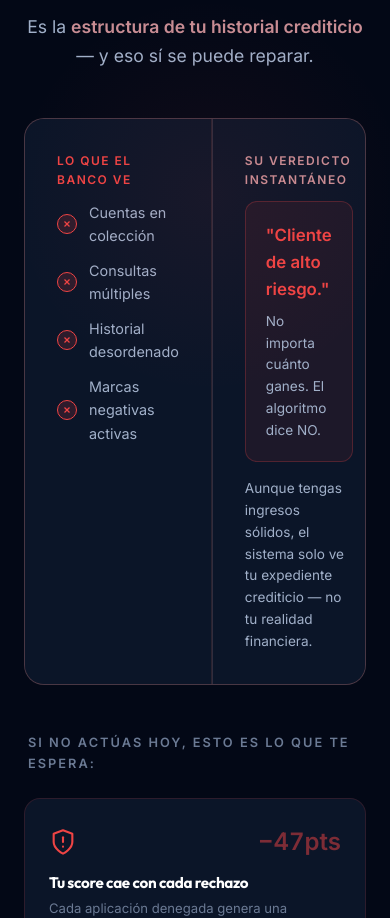
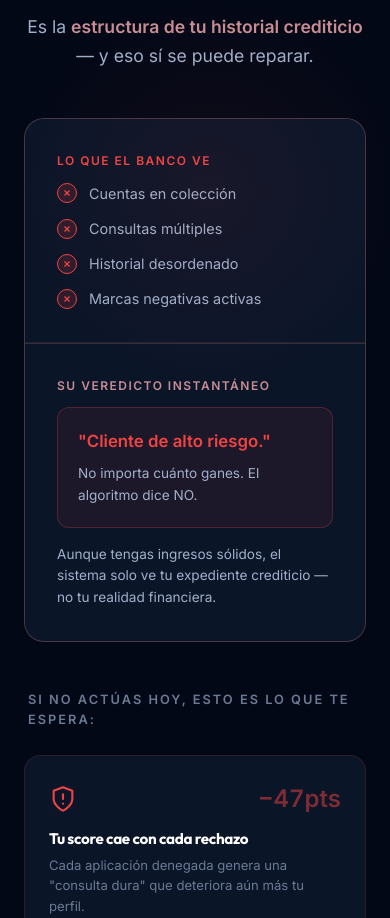
Before and after one commit to franciscoorqueda06-web/PaginaDayani, a React (Vite) app in the folder frontend/: page / in a window 390 px wide. Shown: the part 2447-3365 px from the top of the page. Built offline with nearby package versions, Linux system fonts and the light colour scheme.

Commit message:
fix: responsive Problem section + VITE_API_URL for Netlify build

```diff
--- a/frontend/src/components/Problem.jsx
+++ b/frontend/src/components/Problem.jsx
@@ -1,4 +1,26 @@
 import React from 'react';
+
+const problemStyles = `
+  .problem-two-col {
+    display: grid;
+    grid-template-columns: 1fr 1fr;
+    gap: 1px;
+    background: rgba(200,141,148,0.2);
+    border-radius: 1.25rem;
+    overflow: hidden;
+    margin-bottom: 3rem;
+    border: 1px solid rgba(200,141,148,0.2);
+  }
+  @media (max-width: 640px) {
+    .problem-two-col {
+      grid-template-columns: 1fr;
+    }
+    .problem-two-col > div:last-child {
+      border-left: none !important;
+      border-top: 1px solid rgba(200,141,148,0.2);
+    }
+  }
+`;
 
 const consequences = [
   {
@@ -51,6 +73,7 @@ const Problem = () => {
       position: 'relative',
       overflow: 'hidden',
     }}>
+      <style>{problemStyles}</style>
 
       {/* Subtle bg glow */}
       <div style={{
@@ -90,16 +113,7 @@ const Problem = () => {
         </div>
 
         {/* ── EXPLANATION CARD ── */}
-        <div style={{
-          display: 'grid',
-          gridTemplateColumns: '1fr 1fr',
-          gap: '1px',
-          background: 'rgba(200,141,148,0.2)',
-          borderRadius: '1.25rem',
-          overflow: 'hidden',
-          marginBottom: '3rem',
-          border: '1px solid rgba(200,141,148,0.2)',
-        }}>
+        <div className="problem-two-col">
           <div style={{ background: 'var(--color-surface)', padding: '2rem' }}>
             <p style={{ fontSize: '0.75rem', fontWeight: 700, color: '#ef4444', letterSpacing: '1.5px', textTransform: 'uppercase', marginBottom: '0.75rem' }}>Lo que el banco ve</p>
             <div style={{ display: 'flex', flexDirection: 'column', gap: '0.75rem' }}>
```
Also changed, not shown: 1 other file (tests, documents, lock files or other folders).
